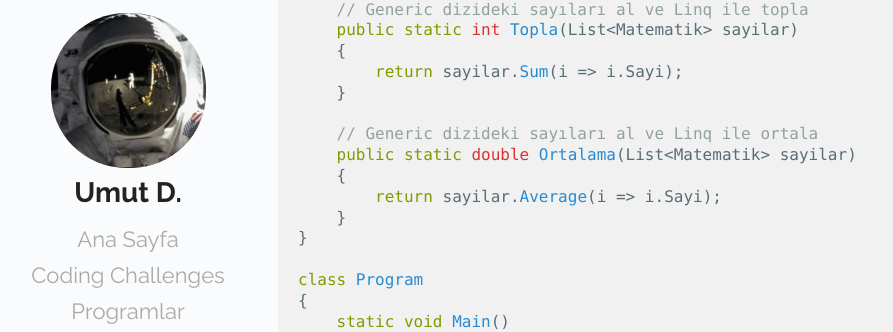
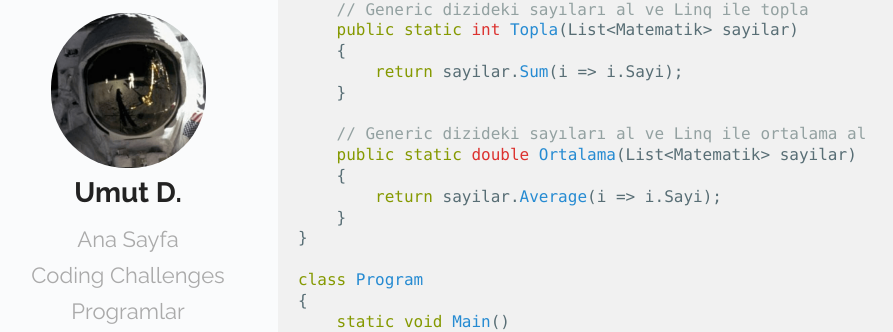
Before and after one commit to Umut-D/umutd.com, a Jekyll site: the page built from _posts/coding-challenges/2020-07-11-toplam-ve-ortalamayı-sınıf-oluşturarak-bul.md, in a window 1280 px wide and 900 px high, scrolled down 518 px. Shown: the part 152-484 px from the top of the window, without its empty margins (57-950 px from the left). Built offline with Jekyll 4.4.1, drawn with Linux system fonts in a browser that asks for light colours.

```diff
--- a/_posts/coding-challenges/2020-07-11-toplam-ve-ortalamayı-sınıf-oluşturarak-bul.md
+++ b/_posts/coding-challenges/2020-07-11-toplam-ve-ortalamayı-sınıf-oluşturarak-bul.md
@@ -31,7 +31,7 @@
         return sayilar.Sum(i => i.Sayi);
     }
 
-    // Generic dizideki sayıları al ve Linq ile ortala
+    // Generic dizideki sayıları al ve Linq ile ortalama al
     public static double Ortalama(List<Matematik> sayilar)
     {
         return sayilar.Average(i => i.Sayi);
```
